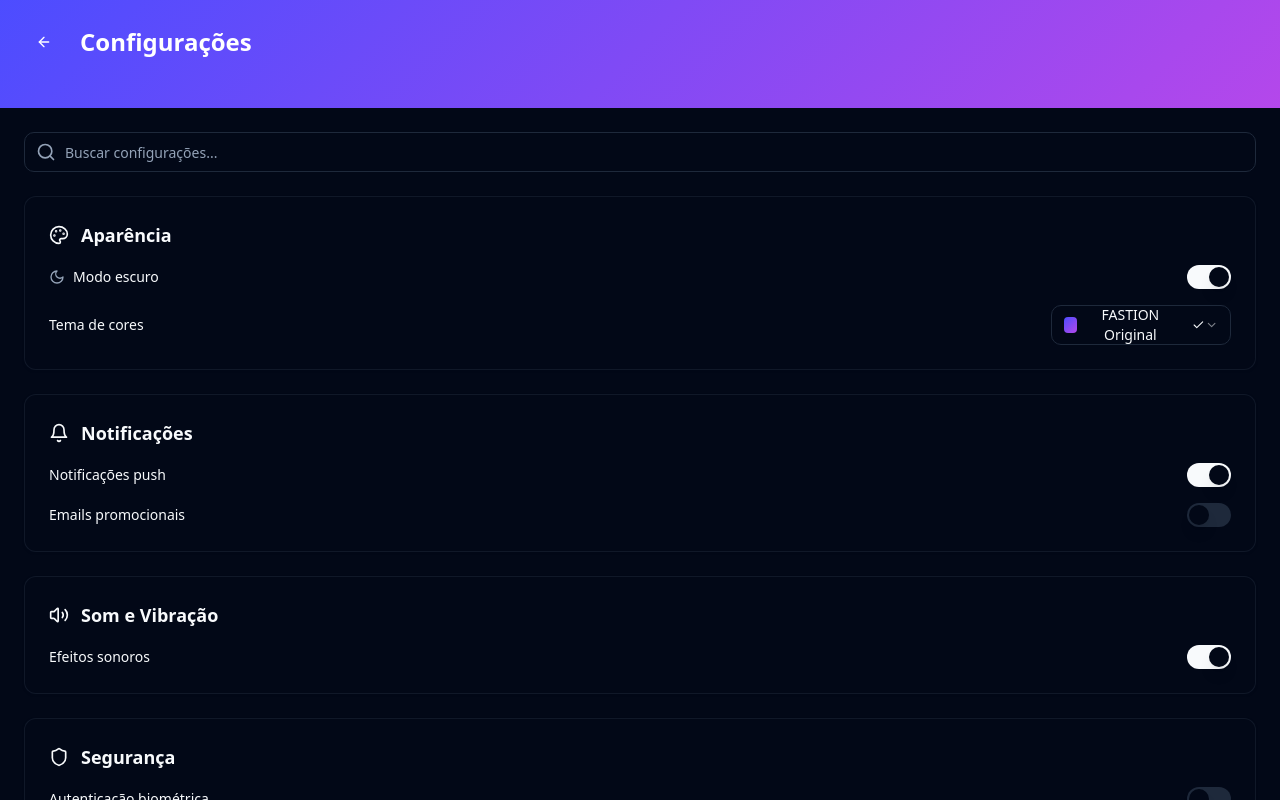
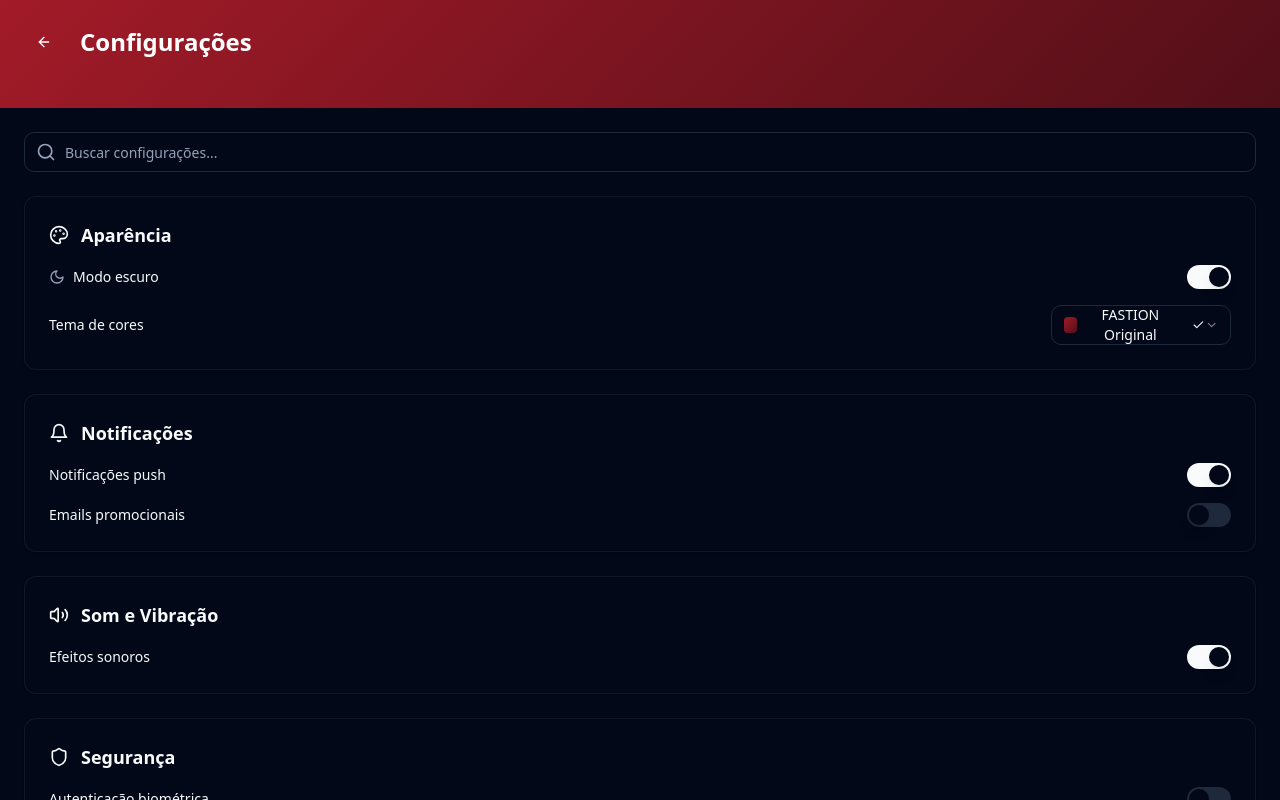
Before and after one commit to fMendozaa/TCC-APP, a React (Vite) app: page /settings in a window 1280 px wide. Shown: the top 800 px of the page. Built offline with nearby package versions, Linux system fonts and the light colour scheme.

Commit message:
Fix color conflict in settings

```diff
--- a/src/pages/Settings.tsx
+++ b/src/pages/Settings.tsx
@@ -31,8 +31,8 @@ const colorThemes = [
   {
     id: 'default',
     name: 'FASTION Original',
-    primary: 'hsl(240, 100%, 65%)',
-    secondary: 'hsl(280, 80%, 60%)'
+    primary: 'hsl(354, 72%, 37%)',
+    secondary: 'hsl(352, 69%, 19%)'
   },
   {
     id: 'ocean',
```
